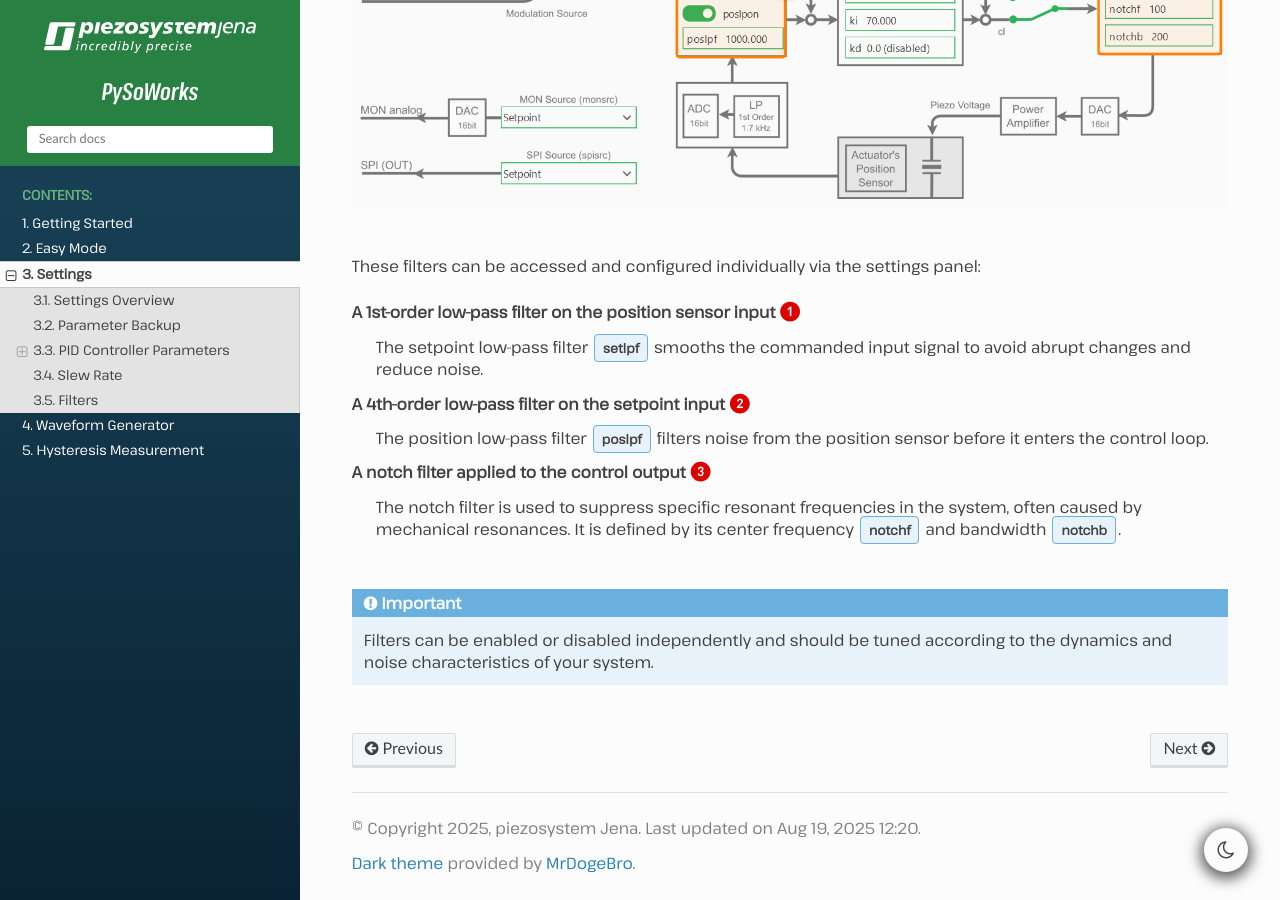
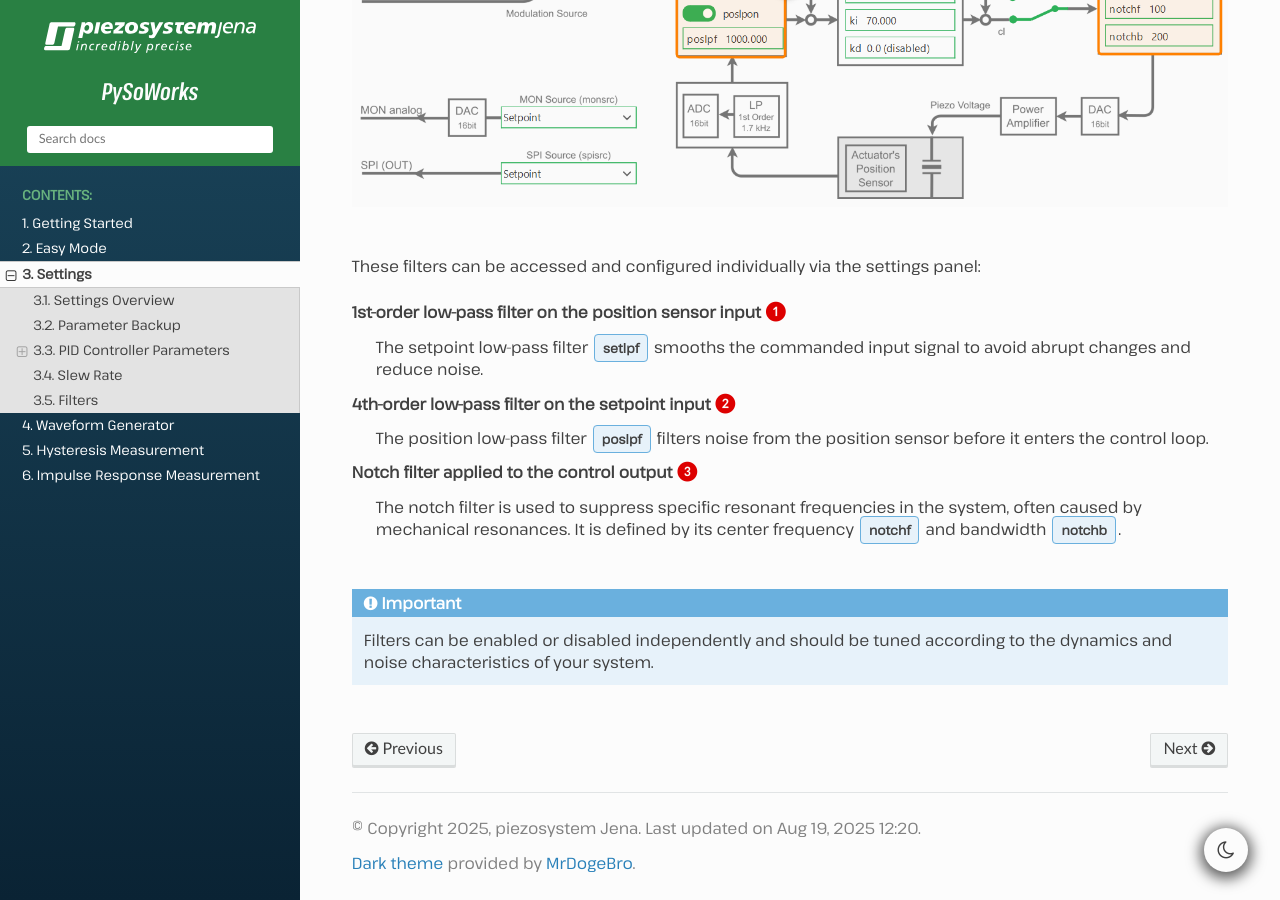
Before and after one commit to piezosystemjena/PiSoWorks, a Sphinx documentation site: the page built from doc/settings.rst, in a window 1280 px wide and 900 px high, scrolled down 4591 px. Built offline with Sphinx 7.4.7 and the Read the Docs theme 3.1.0, drawn with Linux system fonts in a browser that asks for light colours; pages that are not in the unit, such as notebooks, are missing from menus.

Commit message:
Added documentation for impulse response measurement

```diff
--- a/doc/settings.rst
+++ b/doc/settings.rst
@@ -131,13 +131,13 @@
 
 These filters can be accessed and configured individually via the settings panel:
 
-A **1st-order low-pass filter** on the **position sensor input** :guinum:`❶`
+1st-order low-pass filter on the position sensor input :guinum:`❶`
    The setpoint low-pass filter :guilabel:`setlpf` smooths the commanded input signal to avoid abrupt changes and reduce noise.
 
-A **4th-order low-pass filter** on the **setpoint input** :guinum:`❷`
+4th-order low-pass filter on the setpoint input :guinum:`❷`
    The position low-pass filter :guilabel:`poslpf` filters noise from the position sensor before it enters the control loop.
 
-A **notch filter** applied to the **control output** :guinum:`❸`
+Notch filter applied to the control output :guinum:`❸`
    The notch filter is used to suppress specific resonant frequencies in the system, often caused by
    mechanical resonances. It is defined by its center frequency :guilabel:`notchf` and bandwidth :guilabel:`notchb`.
 
```
Also changed, not shown: doc/impulse_response.rst (added, +66 -0 lines), doc/images/impulse_response_numbered.png (added).
